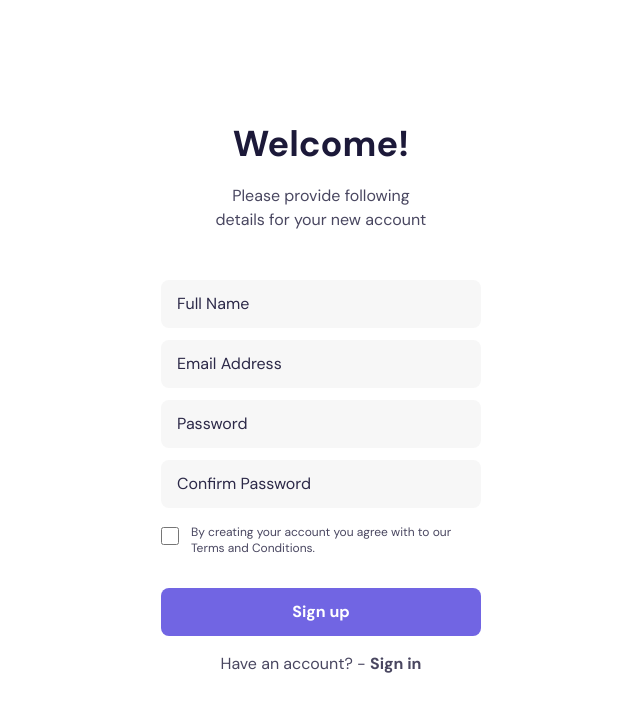
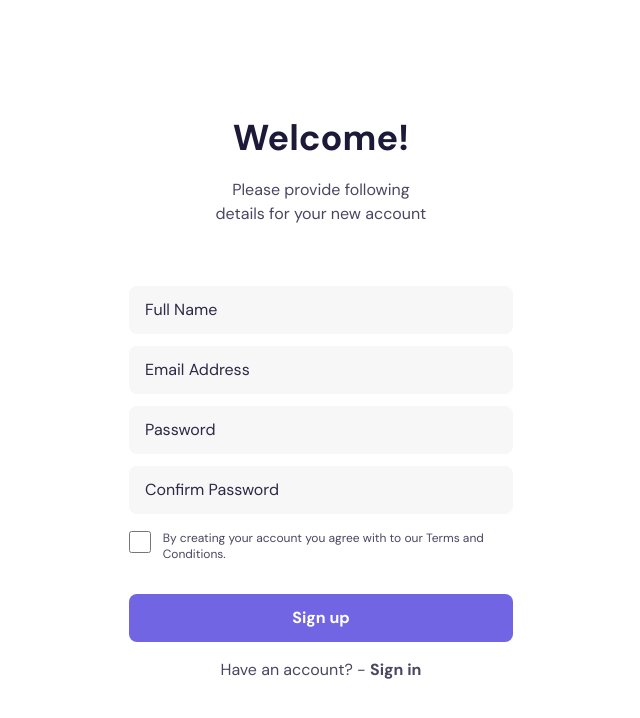
Before and after one commit to bankforall/web, a React (Vite) app: page /register in a window 1280 px wide. Shown: the top 718 px of the page, without its empty margins (319-959 px from the left). Built offline with nearby package versions, Linux system fonts and the light colour scheme.

Commit message:
chore: change margin top

```diff
--- a/src/pages/Login.tsx
+++ b/src/pages/Login.tsx
@@ -19,7 +19,7 @@ const Login: FC = () => {
 
   return (
     <div className="min-h-screen flex justify-center items-center p-5">
-      <div className="max-w-xs w-full">
+      <div className="max-w-sm w-full">
         <div className="text-center text-purple">
           <h1 className="text-4xl font-bold">Welcome Back!</h1>
           <p className="opacity-80 mt-5">Sign in to continue</p>
--- a/src/pages/Register.tsx
+++ b/src/pages/Register.tsx
@@ -19,7 +19,7 @@ const Register: FC = () => {
 
   return (
     <div className="min-h-screen flex justify-center items-center p-5">
-      <div className="max-w-xs w-full">
+      <div className="max-w-sm w-full">
         <div className="text-center text-purple">
           <h1 className="text-4xl font-bold">Welcome!</h1>
           <p className="opacity-80 mt-5">
@@ -28,7 +28,7 @@ const Register: FC = () => {
             details for your new account
           </p>
         </div>
-        <form className="mt-12" onSubmit={handleSubmit(onSubmit)}>
+        <form className="mt-[60px]" onSubmit={handleSubmit(onSubmit)}>
           <div className="flex flex-col space-y-3">
             <div>
               <input
```
